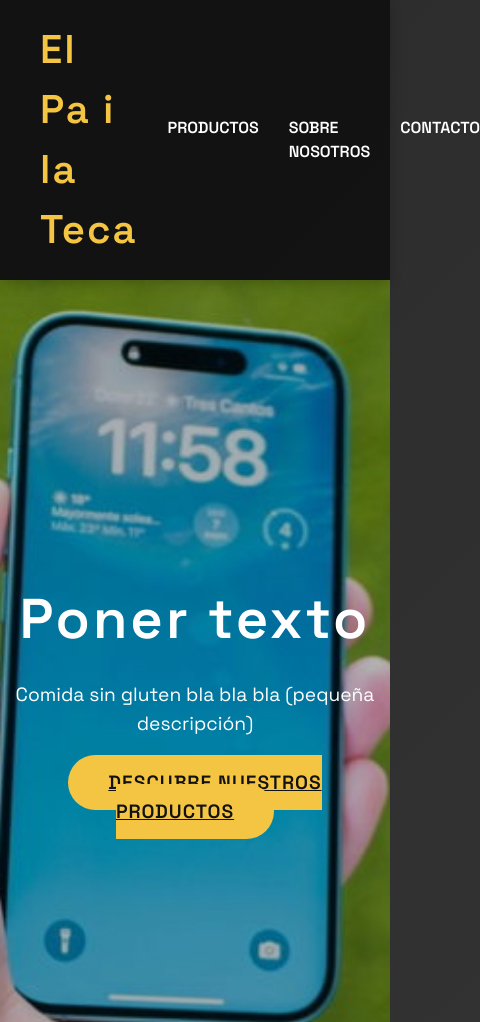
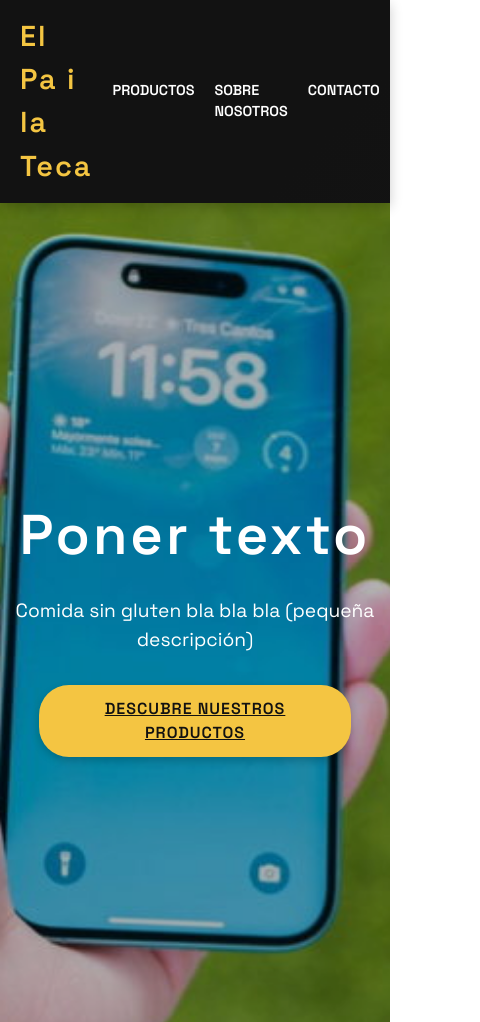
Before and after one commit to MrCheaterXX/paiteca, a plain HTML site: page index.html in a window 390 px wide. Shown: the top 1022 px of the page, 480 px wide, since content can reach past the window. Drawn offline with Linux system fonts and the light colour scheme.

Commit message:
Update styles.css

```diff
--- a/styles.css
+++ b/styles.css
@@ -34,6 +34,7 @@
   z-index: 999;
   padding: 20px 40px;
   box-shadow: 0 4px 12px rgba(0, 0, 0, 0.2);
+  transition: padding 0.3s ease; /* Transición suave al cambiar padding */
 }
 
 .header-content {
@@ -110,16 +111,24 @@
   color: #111;
   padding: 15px 40px;
   font-size: 1.2rem;
-    border-radius: 50px;
+  border-radius: 30px;
   font-weight: 600;
   text-transform: uppercase;
   letter-spacing: 1px;
-    transition: transform 0.3s ease, background-color 0.3s ease;
+  transition: background-color 0.3s ease, transform 0.3s ease, box-shadow 0.3s ease;
+  box-shadow: 0 4px 8px rgba(0, 0, 0, 0.2);
+  display: inline-block;
 }
 
 .cta-btn:hover {
   background-color: #e0b037;
   transform: translateY(-4px);
+  box-shadow: 0 8px 15px rgba(0, 0, 0, 0.3);
+}
+
+.cta-btn:active {
+  transform: translateY(0);
+  box-shadow: 0 2px 5px rgba(0, 0, 0, 0.2);
 }
 
 /* Productos Section */
@@ -263,4 +272,25 @@
   .producto {
       margin: 0 auto;
   }
+
+  /* Barra de navegación en móvil */
+  .header {
+      padding: 15px 20px; /* Menos padding en móvil */
   }
+
+  .header h1 {
+      font-size: 1.8rem; /* Reducir tamaño del logo */
+  }
+
+  .nav-link {
+      margin-left: 20px;
+      font-size: 0.9rem;
+  }
+
+  .cta-btn {
+      padding: 12px 30px;
+      font-size: 1rem;
+      width: 80%;
+      text-align: center;
+  }
+}
```
Lines whose indentation alone changed are shown as unchanged.
